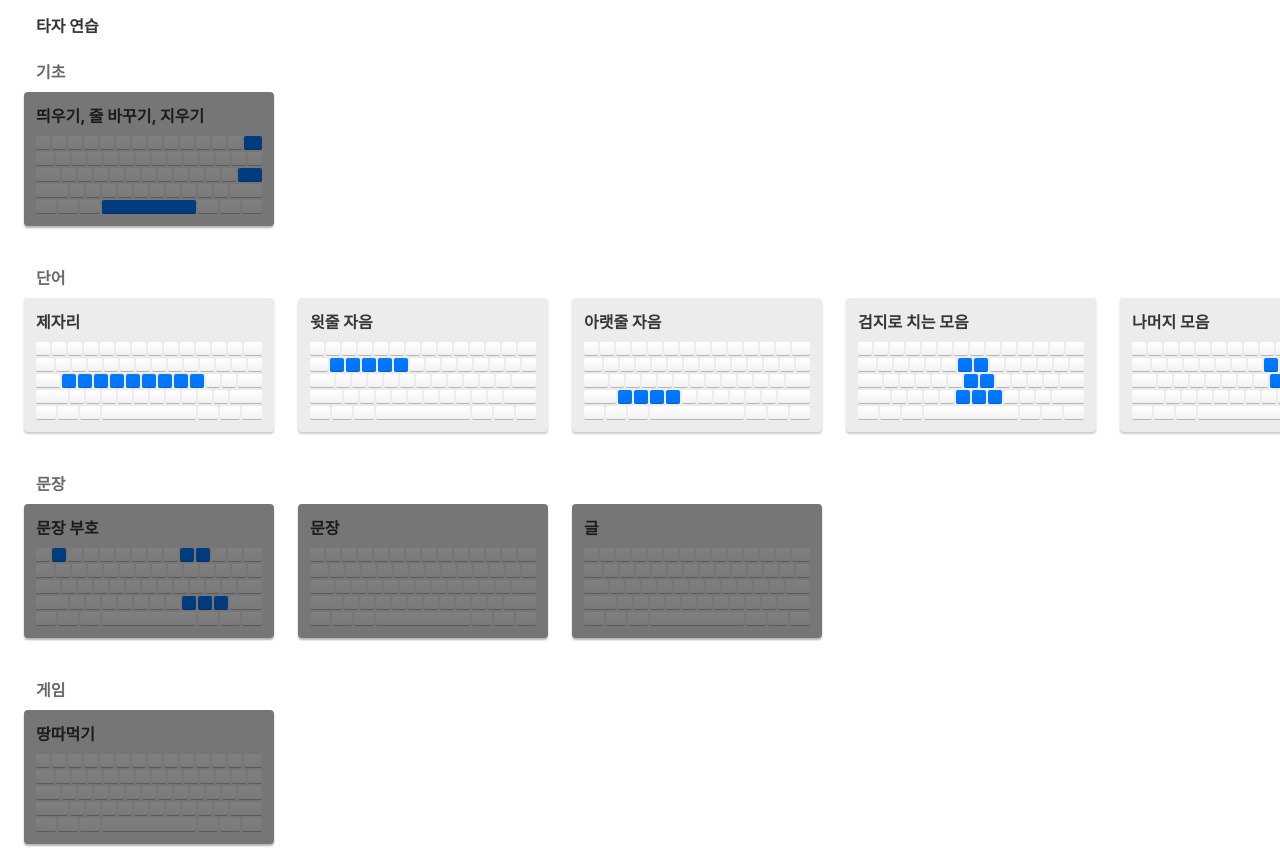
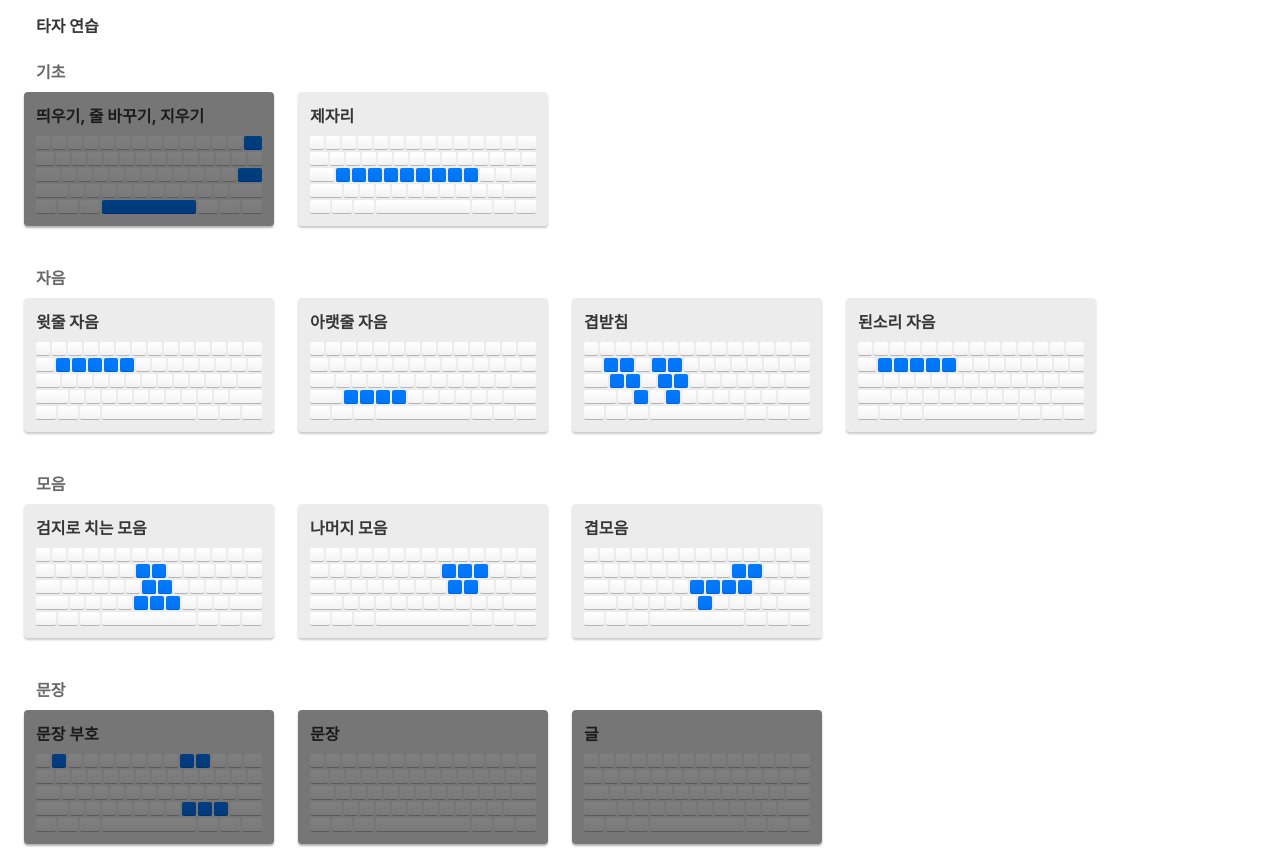
Before and after one commit to yujingaya/taja, a Vue app: page / in a window 1280 px wide. Shown: the top 848 px of the page. Built offline with nearby package versions, Linux system fonts and the light colour scheme.

Commit message:
Featur: Add `겹받침` and `겹모음` classes

```diff
--- a/src/classes.ts
+++ b/src/classes.ts
@@ -18,10 +18,7 @@ export const categories: Category[] = [{
     keys: ['space', 'enter', 'delete'],
     name: '띄우기, 줄 바꾸기, 지우기',
     isReady: false,
-  }],
-}, {
-  title: '단어',
-  classes: [{
+  }, {
     title: '제자리',
     keys: 'ㅁㄴㅇㄹㅎㅗㅓㅏㅣ'.split(''),
     name: '제자리 단어 연습',
@@ -34,7 +31,10 @@ export const categories: Category[] = [{
       '로망', '로미오', '이러한', '라인',
       '환호', '허리', '하나',
     ],
-  }, {
+  }],
+}, {
+  title: '자음',
+  classes: [{
     title: '윗줄 자음',
     keys: 'ㅂㅈㄷㄱㅅ'.split(''),
     name: '윗줄 자음 단어 연습',
@@ -60,6 +60,40 @@ export const categories: Category[] = [{
       '파티', '타피오카', '파마', '피아노', '퐁퐁', '높이',
     ],
   }, {
+    title: '겹받침',
+    keys: 'ㄱㄴㄹㅁㅂㅅㅈㅌㅍㅎ'.split(''),
+    name: '된소리 자음 연습',
+    isReady: true,
+    words: [
+      '넋', // ㄳ
+      '앉다', // ㄵ
+      '많다', '않던', // ㄶ
+      '닭', '흙', '맑다', '늙다', '읽다', // ㄺ
+      '삶', '젊다', // ㄻ
+      '여덟', '넓다', '밟히다', '넓죽하다', // ㄼ
+      '외곬', // ㄽ
+      '핥다', // ㄾ
+      '읊다', // ㄿ
+      '닳지', '싫다', // ㅀ
+      '값', '없다', // ㅄ
+    ],
+  }, {
+    title: '된소리 자음',
+    keys: 'ㅂㅈㄷㄱㅅ'.split(''),
+    name: '된소리 자음 연습',
+    isReady: true,
+    words: [
+      // ㅃㅉㄸㄲㅆ
+      '빨래', '빨대', '뿌리', '뽀드득', '삐끗', '뽀뽀', '뿌듯', '뺄셈', '오빠',
+      '쭈글쭈글', '짝', '짬뽕', '쭈꾸미', '우쭈쭈', '쫓다',
+      '뚜껑', '따개비', '따뜻하다', '오뚜기', '딸', '떡볶이',
+      '꼬물꼬물', '꿈', '끝', '깎다', '깨끗하다', '끔찍',
+      '쓰레기', '싸라기눈', '쌀', '으쓱', '날씨', '벌써',
+    ],
+  }],
+}, {
+  title: '모음',
+  classes: [{
     title: '검지로 치는 모음',
     keys: 'ㅛㅕㅗㅓㅠㅜㅡ'.split(''),
     name: '검지로 치는 모음 연습',
@@ -84,17 +118,20 @@ export const categories: Category[] = [{
       '메모', '멜라닌', '동네', '네모', '에너지', '레몬', '모레', '헤아리다', '헤매다',
     ],
   }, {
-    title: '된소리 자음',
-    keys: 'ㅂㅈㄷㄱㅅ'.split(''),
-    name: '된소리 자음 연습',
+    title: '겹모음',
+    keys: 'ㅗㅏㅐㅣㅜㅓㅔ'.split(''),
+    name: '이중 모음 연습',
     isReady: true,
     words: [
-      // ㅃㅉㄸㄲㅆ
-      '빨래', '빨대', '뿌리', '뽀드득', '삐끗', '뽀뽀', '뿌듯', '뺄셈', '오빠',
-      '쭈글쭈글', '짝', '짬뽕', '쭈꾸미', '우쭈쭈', '쫓다',
-      '뚜껑', '따개비', '따뜻하다', '오뚜기', '딸', '떡볶이',
-      '꼬물꼬물', '꿈', '끝', '깎다', '깨끗하다', '끔찍',
-      '쓰레기', '싸라기눈', '쌀', '으쓱', '날씨', '벌써',
+      '얘기', // ㅒ
+      '예의', '명예', '장례식장', '공예', // ㅖ
+      '외나무', '뇌', '낙뢰', '사회', // ㅚ
+      '과일', '와인', '성과', '환자', '봐주다', '촬영', // ㅘ
+      '왜곡', '족쇄', '인쇄', '상쾌', // ㅙ
+      '위기', '위험', // ㅟ
+      '원피스', '샤워', '훤칠', '줬다', '권투', // ㅝ
+      '궤도', '퀘벡', '췌장', '궤양', // ㅞ
+      '의사', '주의', '무늬', '희생', // ㅢ
     ],
   }],
 }, {
```
